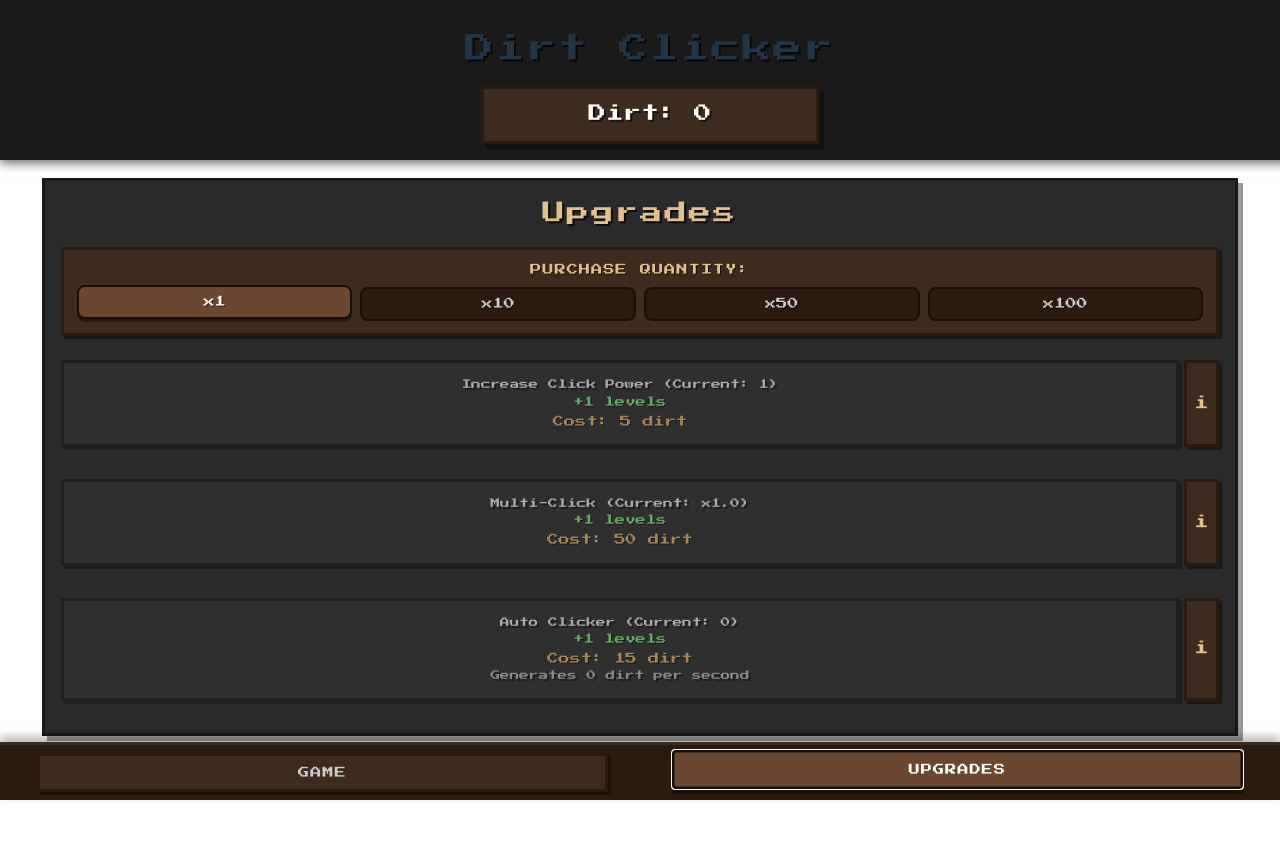
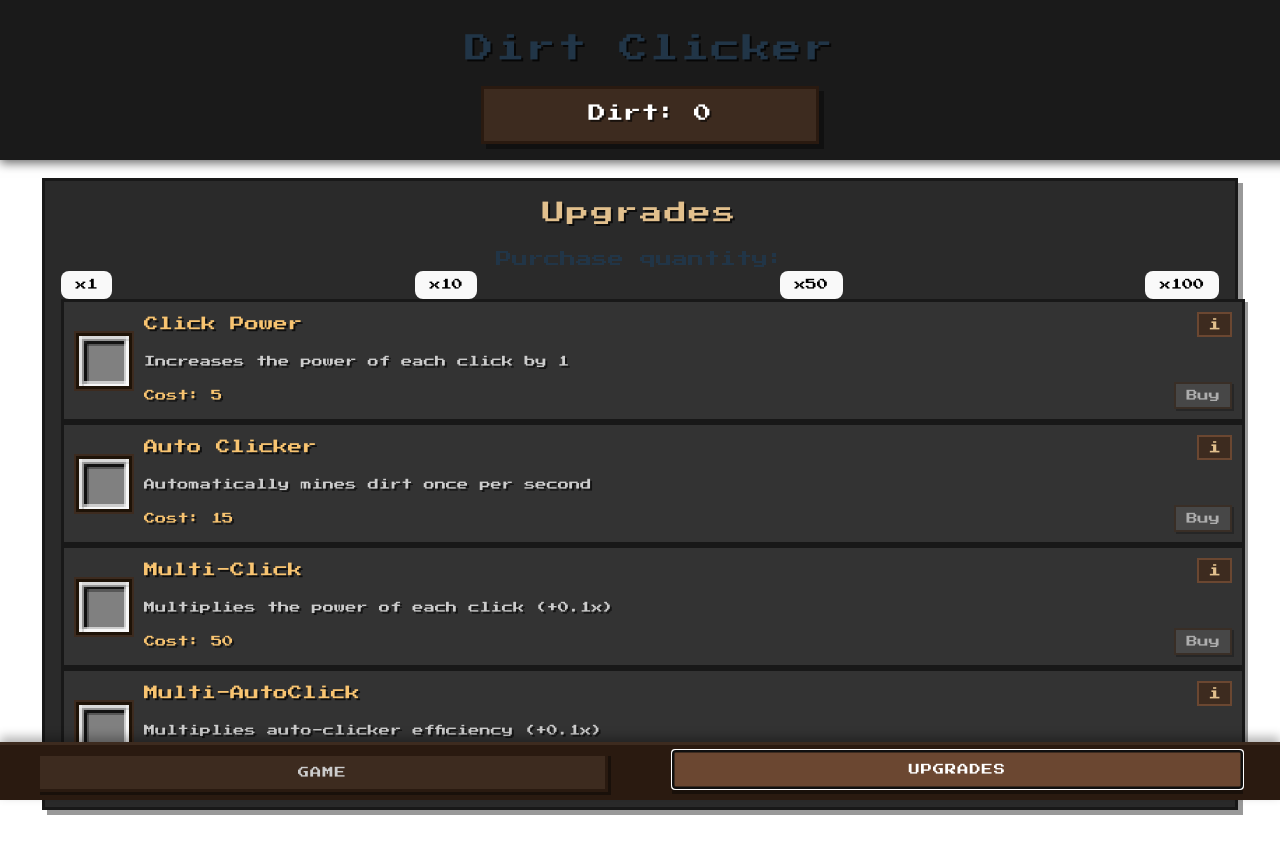
Before and after one commit to Vergusha/dirt-clicker, a React (Vite) app: page / in a window 1280 px wide. Both pictures are taken after a click on the button "UPGRADES". Shown: the top 854 px of the page. Built offline with nearby package versions, Linux system fonts and the light colour scheme.

Commit message:
Рамки

```diff
--- a/src/App.css
+++ b/src/App.css
@@ -513,7 +513,7 @@ button {
 .quantity-buttons {
   display: flex;
   justify-content: space-between;
-  gap: 0.5rem;
+  gap: 0.2rem; /* Reduced gap between buttons */
 }
 
 .quantity-btn {
@@ -873,17 +873,53 @@ button {
 
 /* Стили для компонентов UpgradeButton */
 .upgrade-button {
-  background-color: #2a1a10;
-  border: 3px solid #3d2b1f;
+  display: flex;
+  align-items: center;
+  padding: 10px;
+  border: 3px solid #181818;
+  background-color: #333;
+  color: white;
   border-radius: 0px;
-  padding: 15px;
-  margin-bottom: 15px;
+  cursor: pointer;
+  transition: all 0.2s;
   box-shadow: 3px 3px 0px rgba(0, 0, 0, 0.4);
-  transition: all 0.2s;
+  font-size: 0.7rem;
+  line-height: 1.2;
+  text-shadow: 2px 2px 0px rgba(0, 0, 0, 0.6);
+  width: 100%;
+  text-align: left;
 }
 
-.upgrade-button.disabled {
-  opacity: 0.7;
+.upgrade-content-wrapper {
+  display: flex;
+  align-items: center;
+  gap: 10px;
+  width: 100%;
+}
+
+.upgrade-slot {
+  width: 50px;
+  height: 50px;
+  flex-shrink: 0;
+  display: flex;
+  align-items: center;
+  justify-content: center;
+  background-color: #1e1308;
+  border: 2px solid #3d2b1f;
+  padding: 3px;
+}
+
+.slot-image {
+  width: 100%;
+  height: 100%;
+  object-fit: contain;
+  image-rendering: pixelated;
+}
+
+.upgrade-info {
+  display: flex;
+  flex-direction: column;
+  flex-grow: 1;
 }
 
 .upgrade-header {
@@ -933,6 +969,7 @@ button {
   display: flex;
   justify-content: space-between;
   align-items: center;
+  margin-top: auto;
 }
 
 .cost {
--- a/src/App.tsx
+++ b/src/App.tsx
@@ -8,6 +8,7 @@ import { DirtBlock } from './components/DirtBlock';
 import { AutoDigger } from './components/AutoDigger';
 import { TabType, ClickAnimation, UpgradeType } from './types';
 import { InfoPanel } from './components/InfoPanel';
+import { UpgradesPanel } from './components/Upgrades/UpgradesPanel';
 
 function App() {
   const {
@@ -215,116 +216,7 @@ function App() {
         {/* Upgrades Tab Content */}
         {activeTab === 'upgrades' && (
           <div className="upgrades-area">
-            <h2>Upgrades</h2>
-
-            {/* Purchase Quantity Selector */}
-            <div className="quantity-selector">
-              <div className="quantity-label">Purchase Quantity:</div>
-              <div className="quantity-buttons">
-                <button
-                  className={`quantity-btn ${purchaseQuantity === 1 ? 'active' : ''}`}
-                  onClick={() => setPurchaseQuantity(1)}
-                >
-                  x1
-                </button>
-                <button
-                  className={`quantity-btn ${purchaseQuantity === 10 ? 'active' : ''}`}
-                  onClick={() => setPurchaseQuantity(10)}
-                >
-                  x10
-                </button>
-                <button
-                  className={`quantity-btn ${purchaseQuantity === 50 ? 'active' : ''}`}
-                  onClick={() => setPurchaseQuantity(50)}
-                >
-                  x50
-                </button>
-                <button
-                  className={`quantity-btn ${purchaseQuantity === 100 ? 'active' : ''}`}
-                  onClick={() => setPurchaseQuantity(100)}
-                >
-                  x100
-                </button>
-              </div>
-            </div>
-
-            <div className="upgrade-buttons">
-              <div className="upgrade-container">
-                <button
-                  className="upgrade-btn"
-                  onClick={() => purchaseClickPower(purchaseQuantity)}
-                  disabled={dirtCount < totalClickPowerPrice}
-                >
-                  Increase Click Power (Current: {formatNumber(clickPower)})
-                  <span className="quantity-tag">+{purchaseQuantity} levels</span>
-                  <span className="price">Cost: {formatNumber(totalClickPowerPrice)} dirt</span>
-                </button>
-                <button
-                  className="info-btn"
-                  onClick={() => setActiveInfoPanel('clickPower')}
-                >
-                  i
-                </button>
-              </div>
-
-              <div className="upgrade-container">
-                <button
-                  className="upgrade-btn"
-                  onClick={() => purchaseMultiClick(purchaseQuantity)}
-                  disabled={dirtCount < totalMultiClickPrice}
-                >
-                  Multi-Click (Current: x{multiClickPower.toFixed(1)})
-                  <span className="quantity-tag">+{purchaseQuantity} levels</span>
-                  <span className="price">Cost: {formatNumber(totalMultiClickPrice)} dirt</span>
-                </button>
-                <button
-                  className="info-btn"
-                  onClick={() => setActiveInfoPanel('multiClick')}
-                >
-                  i
-                </button>
-              </div>
-
-              <div className="upgrade-container">
-                <button
-                  className="upgrade-btn"
-                  onClick={() => purchaseAutoClicker(purchaseQuantity)}
-                  disabled={dirtCount < totalAutoClickerPrice}
-                >
-                  Auto Clicker (Current: {formatNumber(autoClickerCount)})
-                  <span className="quantity-tag">+{purchaseQuantity} levels</span>
-                  <span className="price">Cost: {formatNumber(totalAutoClickerPrice)} dirt</span>
-                  <span className="description">Generates {formatNumber(totalAutoClickPower)} dirt per second</span>
-                </button>
-                <button
-                  className="info-btn"
-                  onClick={() => setActiveInfoPanel('autoClicker')}
-                >
-                  i
-                </button>
-              </div>
-
-              {autoClickerCount > 0 && (
-                <div className="upgrade-container">
-                  <button
-                    className="upgrade-btn"
-                    onClick={() => purchaseMultiAutoClick(purchaseQuantity)}
-                    disabled={dirtCount < totalMultiAutoClickPrice}
-                  >
-                    Multi-AutoClick (Current: x{multiAutoClickPower.toFixed(1)})
-                    <span className="quantity-tag">+{purchaseQuantity} levels</span>
-                    <span className="price">Cost: {formatNumber(totalMultiAutoClickPrice)} dirt</span>
-                    <span className="description">Multiplies auto clicker efficiency</span>
-                  </button>
-                  <button
-                    className="info-btn"
-                    onClick={() => setActiveInfoPanel('multiAutoClick')}
-                  >
-                    i
-                  </button>
-                </div>
-              )}
-            </div>
+            <UpgradesPanel />
           </div>
         )}
       </main>
--- a/src/components/Upgrades/UpgradeButton.tsx
+++ b/src/components/Upgrades/UpgradeButton.tsx
@@ -2,6 +2,7 @@ import React from 'react';
 import { useGameStore } from '../../store/gameStore';
 import { UpgradeType, PurchaseQuantity } from '../../types';
 import { formatNumber } from '../../utils/formatNumber';
+import slotImage from '../../assets/slot.webp';
 
 interface UpgradeButtonProps {
   type: UpgradeType;
@@ -37,7 +38,7 @@ export const UpgradeButton: React.FC<UpgradeButtonProps> = ({
     multiAutoClickCost
   } = useGameStore();
 
-  // Получаем актуальную стоимость для отображения с учетом текущего прогресса
+  // Get the cost of the upgrade based on its type
   const getCost = () => {
     switch (type) {
       case 'clickPower':
@@ -66,7 +67,7 @@ export const UpgradeButton: React.FC<UpgradeButtonProps> = ({
     }
   };
 
-  // Получаем функцию для покупки улучшения в зависимости от типа
+  // Handle purchasing the upgrade
   const buyUpgrade = () => {
     switch (type) {
       case 'clickPower':
@@ -90,13 +91,18 @@ export const UpgradeButton: React.FC<UpgradeButtonProps> = ({
 
   return (
     <div className={`upgrade-button ${!canAfford ? 'disabled' : ''}`}>
+      <div className="upgrade-content-wrapper">
+        <div className="upgrade-slot">
+          <img src={slotImage} alt="slot" className="slot-image" />
+        </div>
+        <div className="upgrade-info">
           <div className="upgrade-header">
             <h3>{title}</h3>
             <button
               className="info-button"
               onClick={() => onInfoClick(type)}
             >
-          ?
+              i
             </button>
           </div>
           <p className="upgrade-description">{description}</p>
@@ -113,5 +119,7 @@ export const UpgradeButton: React.FC<UpgradeButtonProps> = ({
             </button>
           </div>
         </div>
+      </div>
+    </div>
   );
 };
```
Also changed, not shown: src/assets/slot.webp (added). Lines whose indentation alone changed are shown as unchanged.
